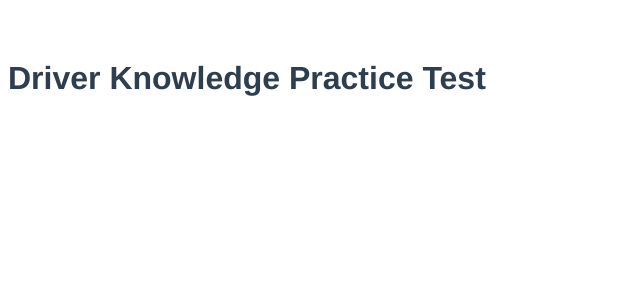
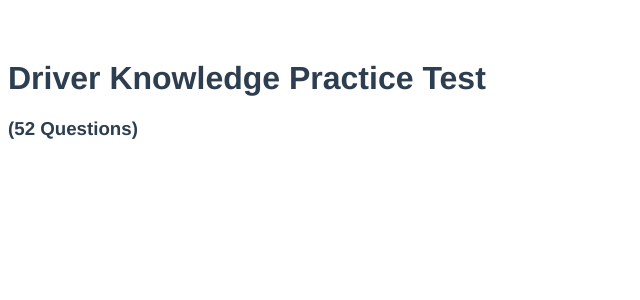
Before and after one commit to jonfleming/quizzit, a Vue app in the folder client/: page / in a window 1280 px wide. Shown: the top 300 px of the page, without its empty margins (0-640 px from the left). Built offline with nearby package versions, Linux system fonts and the light colour scheme; no server answers.

Commit message:
52 Questions

```diff
--- a/client/src/App.vue
+++ b/client/src/App.vue
@@ -1,5 +1,6 @@
 <template>
   <h1 class="left">Driver Knowledge Practice Test</h1>
+  <h3 class="left">(52 Questions)</h3>
   <button v-if="questionsLoaded && !started && !done" v-on:click="start()">Start</button>
   <question v-if="started && !done" v-bind:question="questionList[questionNumber]" @correct="increaseScore()" @incorrect="nextQuestion()"/>
   <p v-if="done" class="left">Your got {{correct}} out of {{questionList.length - 1}}</p>
```
